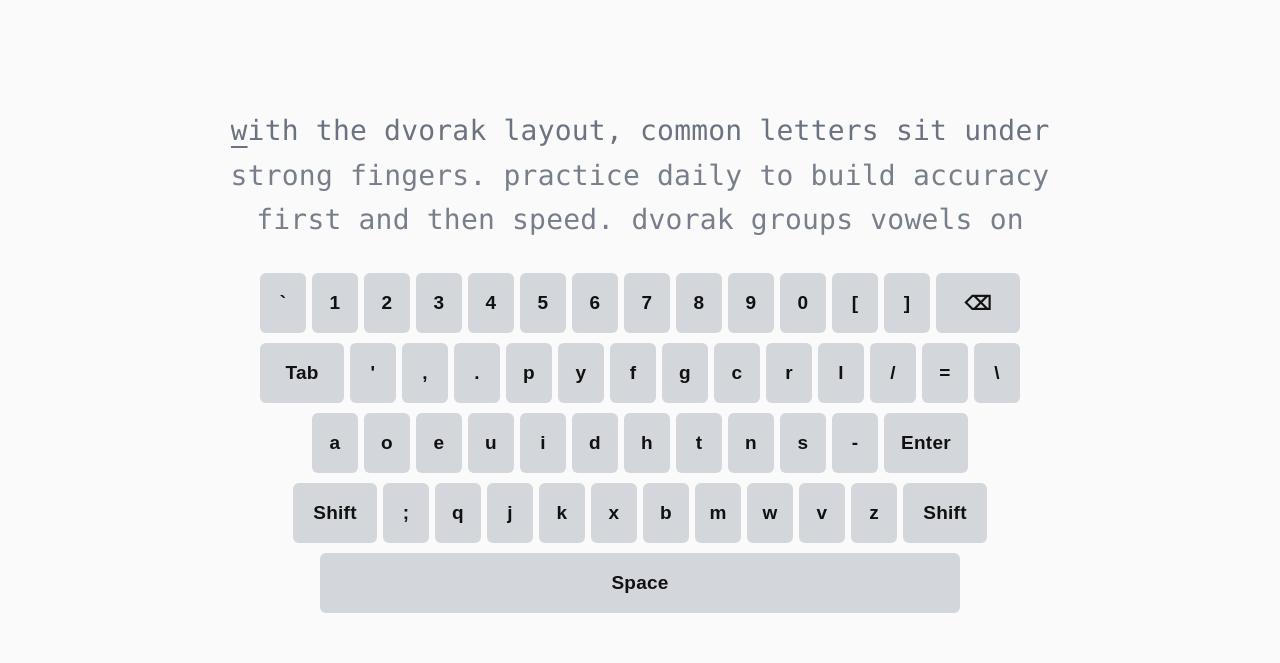
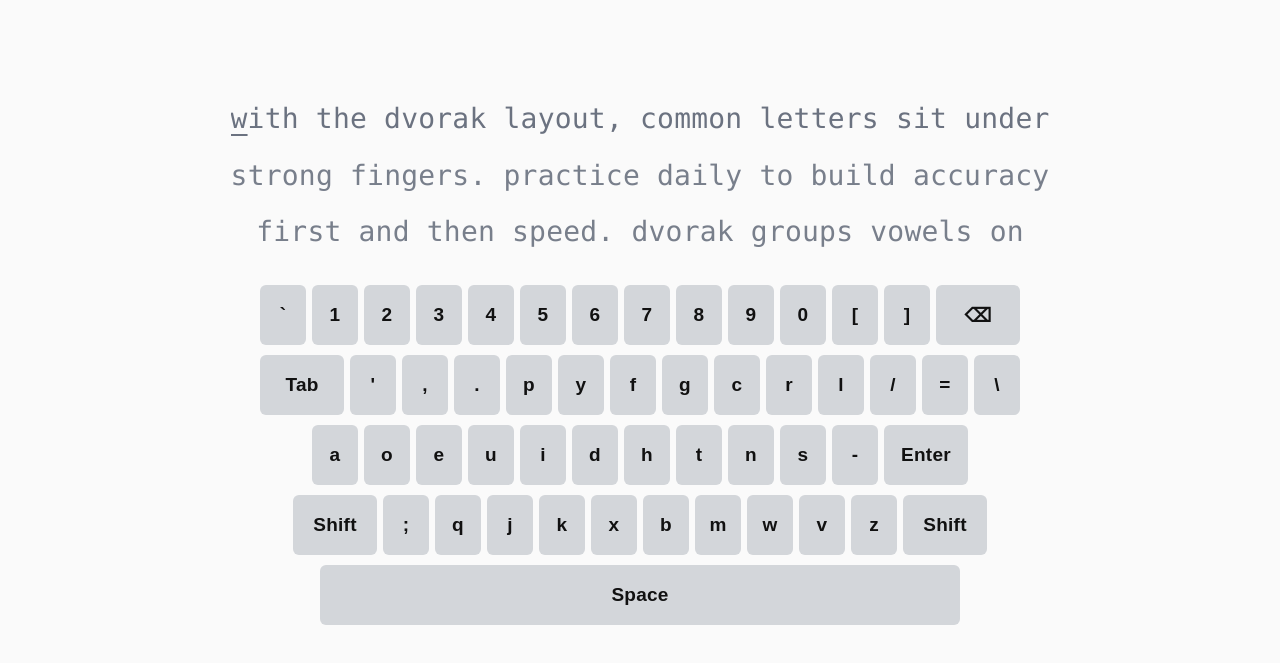
Before and after one commit to torusk/Dvorak-Typing, a plain HTML site: page index.html in a window 1280 px wide. Shown: the part 59-722 px from the top of the page. Drawn offline with Linux system fonts and the light colour scheme.

Commit message:
文字列間隔調整

```diff
--- a/style.css
+++ b/style.css
@@ -59,6 +59,7 @@ body{
   text-overflow:clip;
   text-align:center;
   max-width:900px; margin:0 auto;
+  --line-gap: 12px;           /* 3行の縦間隔（ここを調整） */
 }
 .text .char{color:#6b7280}
 .text .char.correct{color:#111}
@@ -66,7 +67,8 @@ body{
 .text .char.current{position:relative; text-decoration:underline; text-underline-offset:6px}
 
 /* 3行表示用 */
-.text .line{white-space:nowrap}
+.text .line{white-space:nowrap; display:block}
+.text .line + .line{ margin-top: var(--line-gap); }
 .text .next-line{color:#6b7280; opacity:0.9}
 
 
```
